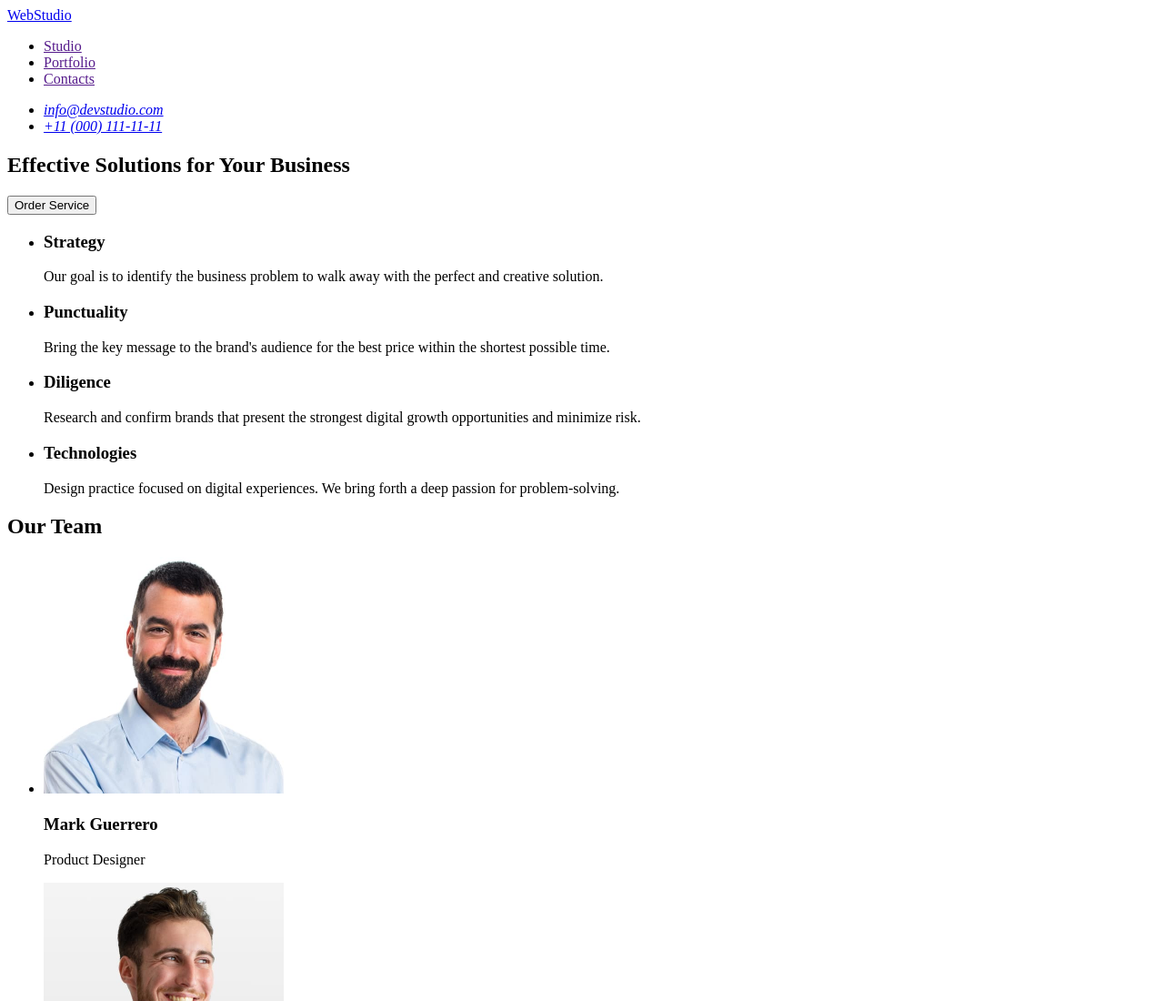
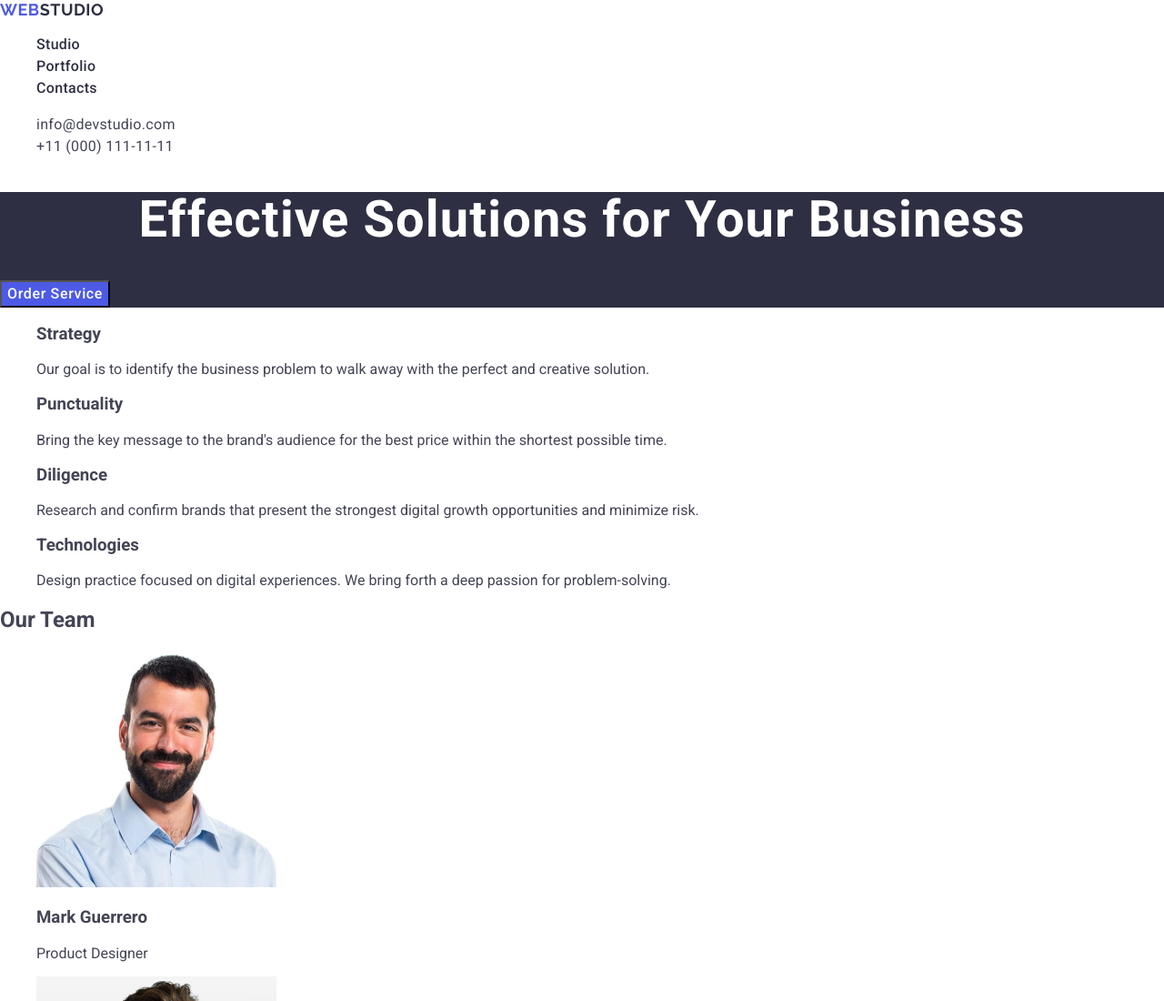
Before and after one commit to alex-stelmakh/goit-markup-hw-02, a plain HTML site: page index.html in a window 1280 px wide. Shown: the top 1100 px of the page at 91% size. Drawn offline with nearby package versions, Linux system fonts and the light colour scheme.

Commit message:
28.02.24

```diff
--- a/css/styles.css
+++ b/css/styles.css
@@ -1,3 +1,67 @@
 body {
+    font-family: 'Roboto', sans-serif;
+    color: #434455;;
     background-color: #fff;
     }
+a{text-decoration: none;}
+ul,ol {list-style: none;}
+
+.logo {
+    font-family: "Raleway", sans-serif;
+    font-weight: 700;
+    font-size: 18px;
+    line-height: 1.16667;
+    letter-spacing: 0.03em;
+    text-transform: uppercase;
+    color: #4d5ae5;}
+
+.logo-part {
+    color: #2e2f42;
+}
+
+.nav-link {
+    font-weight: 500;
+    font-size: 16px;
+    line-height: 1.5;
+    letter-spacing: 0.02em;
+    color: #2e2f42;
+}
+
+.nav-link:hover,
+.nav-link:focus{color: #404bbf;}
+
+.address {
+    font-style: normal;
+}
+
+.address-link {
+    font-size: 16px;
+    line-height: 1.5;
+    letter-spacing: 0.02em;
+    color: #434455;
+}
+
+.address-link:hover,
+.address-link:focus {color: #404bbf;}
+
+.hero {background-color:#2e2f42;
+}
+.hero-title {
+    font-weight: 700;
+    font-size: 56px;
+    line-height: 1.07143;
+    letter-spacing: 0.02em;
+    text-align: center;
+    color: #fff;
+}
+.hero-button {
+    background-color: #4d5ae5;
+    font-weight: 500;
+    font-size: 16px;
+    line-height: 1.5;
+    letter-spacing: 0.04em;
+    color: #fff;
+}
+
+.hero-button:hover,
+.hero-button:focus {background-color: #404bbf;}
--- a/index.html
+++ b/index.html
@@ -4,30 +4,54 @@
     <meta charset="UTF-8" />
     <meta name="viewport" content="width=device-width, initial-scale=1.0" />
     <title>Document</title>
+    <link rel="preconnect" href="https://fonts.googleapis.com" />
+    <link rel="preconnect" href="https://fonts.gstatic.com" crossorigin />
+    <link
+      href="https://fonts.googleapis.com/css2?family=Raleway:wght@700&family=Roboto:wght@400;500;700&display=swap"
+      rel="stylesheet"
+    />
+    <link
+      rel="stylesheet"
+      href="https://cdnjs.cloudflare.com/ajax/libs/normalize/8.0.1/normalize.min.css"
+      integrity="sha512-NhSC1YmyruXifcj/KFRWoC561YpHpc5Jtzgvbuzx5VozKpWvQ+4nXhPdFgmx8xqexRcpAglTj9sIBWINXa8x5w=="
+      crossorigin="anonymous"
+      referrerpolicy="no-referrer"
+    />
+    <link rel="stylesheet" href="./css/styles.css" />
   </head>
   <body>
     <header>
       <nav>
-        <a href="./index.html">WebStudio</a>
+        <a class="logo" href="./index.html"
+          >Web<span class="logo-part">Studio</span></a
+        >
 
         <ul>
-          <li><a href="">Studio</a></li>
-          <li><a href="">Portfolio</a></li>
-          <li><a href="">Contacts</a></li>
+          <li><a class="nav-link" href="">Studio</a></li>
+          <li><a class="nav-link" href="">Portfolio</a></li>
+          <li><a class="nav-link" href="">Contacts</a></li>
         </ul>
       </nav>
-      <address>
+      <address class="address">
         <ul>
-          <li><a href="mailto:info@devstudio.com">info@devstudio.com</a></li>
-          <li><a href="tel:+110001111111">+11 (000) 111-11-11</a></li>
+          <li>
+            <a class="address-link" href="mailto:info@devstudio.com"
+              >info@devstudio.com</a
+            >
+          </li>
+          <li>
+            <a class="address-link" href="tel:+110001111111"
+              >+11 (000) 111-11-11</a
+            >
+          </li>
         </ul>
       </address>
     </header>
 
     <main>
-      <section>
-        <h1>Effective Solutions for Your Business</h1>
-        <button type="button">Order Service</button>
+      <section class="hero">
+        <h1 class="hero-title">Effective Solutions for Your Business</h1>
+        <button class="hero-button" type="button">Order Service</button>
       </section>
 
       <section>
```
